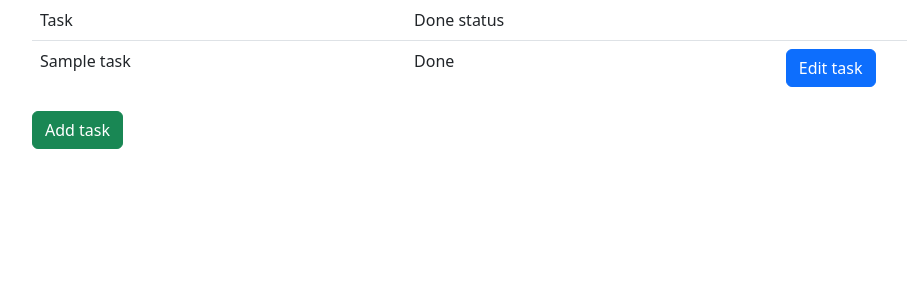
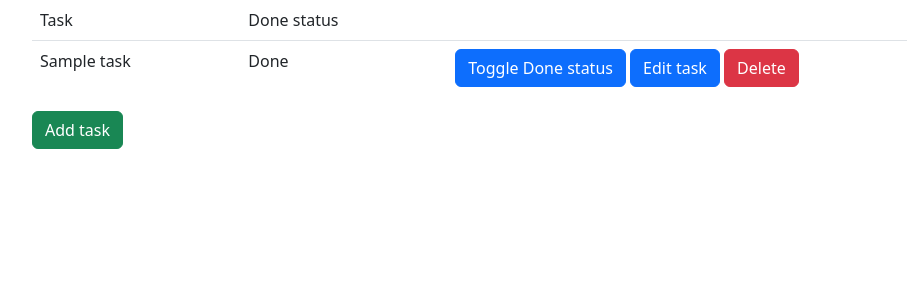
Before and after one commit to JorgenBrattang/DayTasker, a Django app: page /tasks/ in a window 1280 px wide. Shown: the part 56-356 px from the top of the page, without its empty margins (50-957 px from the left). Run offline with Django 3.2, Linux system fonts and the light colour scheme; tables that the repository leaves empty hold one stand-in row (values such as "Sample post").

Commit message:
Add toggle done status and delete task

```diff
--- a/tasks/urls.py
+++ b/tasks/urls.py
@@ -3,6 +3,8 @@ from . import views
 
 urlpatterns = [
     path('', views.get_tasks_list, name='get_tasks_list'),
-    path('<int:id>/', views.add_task_form, name='task_update'),
-    path('add/', views.add_task_form, name='add_task_form')
+    path('add/', views.add_task_form, name='add_task_form'),
+    path('edit/<int:id>/', views.add_task_form, name='edit_task'),
+    path('toggle/<int:id>/', views.toggle_task, name='toggle_task'),
+    path('delete/<int:id>/', views.delete_task, name='delete_task'),
 ]
--- a/tasks/views.py
+++ b/tasks/views.py
@@ -31,3 +31,16 @@ def add_task_form(request, id=0):
             'form': form
         }
         return render(request, 'tasks/add_task_form.html', context)
+
+
+def toggle_task(request, id):
+    task = Task.objects.get(pk=id)
+    task.done = not task.done
+    task.save()
+    return redirect('/tasks/')
+
+
+def delete_task(request, id):
+    task = Task.objects.get(pk=id)
+    task.delete()
+    return redirect('/tasks/')
--- a/templates/tasks/add_task_form.html
+++ b/templates/tasks/add_task_form.html
@@ -7,5 +7,6 @@
     {% csrf_token %}
     {{ form|crispy }}
     <button class="btn btn-success" type="submit">Submit</button>
+    <a href="{% url 'get_tasks_list' %}" class="btn btn-success">Back to list</a>
 </form>
 {% endblock %}
--- a/templates/tasks/tasks_list.html
+++ b/templates/tasks/tasks_list.html
@@ -13,7 +13,14 @@
         <tr>
             <td>{{ task.name }}</td>
             <td>{% if task.done %}Done{% else %}Not Done{% endif %}</td>
-                <td><a href="{% url 'task_update' task.id %}" class="btn btn-primary">Edit task</a></td>
+            <td>
+                <a href="{% url 'toggle_task' task.id %}" class="btn btn-primary">Toggle Done status</a>
+                <a href="{% url 'edit_task' task.id %}" class="btn btn-primary">Edit task</a>
+                <form action="{% url 'delete_task' task.id %}" method="post" class="d-inline">
+                    {% csrf_token %}
+                    <button class="btn btn-danger">Delete</button>
+                </form>
+            </td>
         </tr>
         {% endfor %}
     </tbody>
```
Lines whose indentation alone changed are shown as unchanged.
